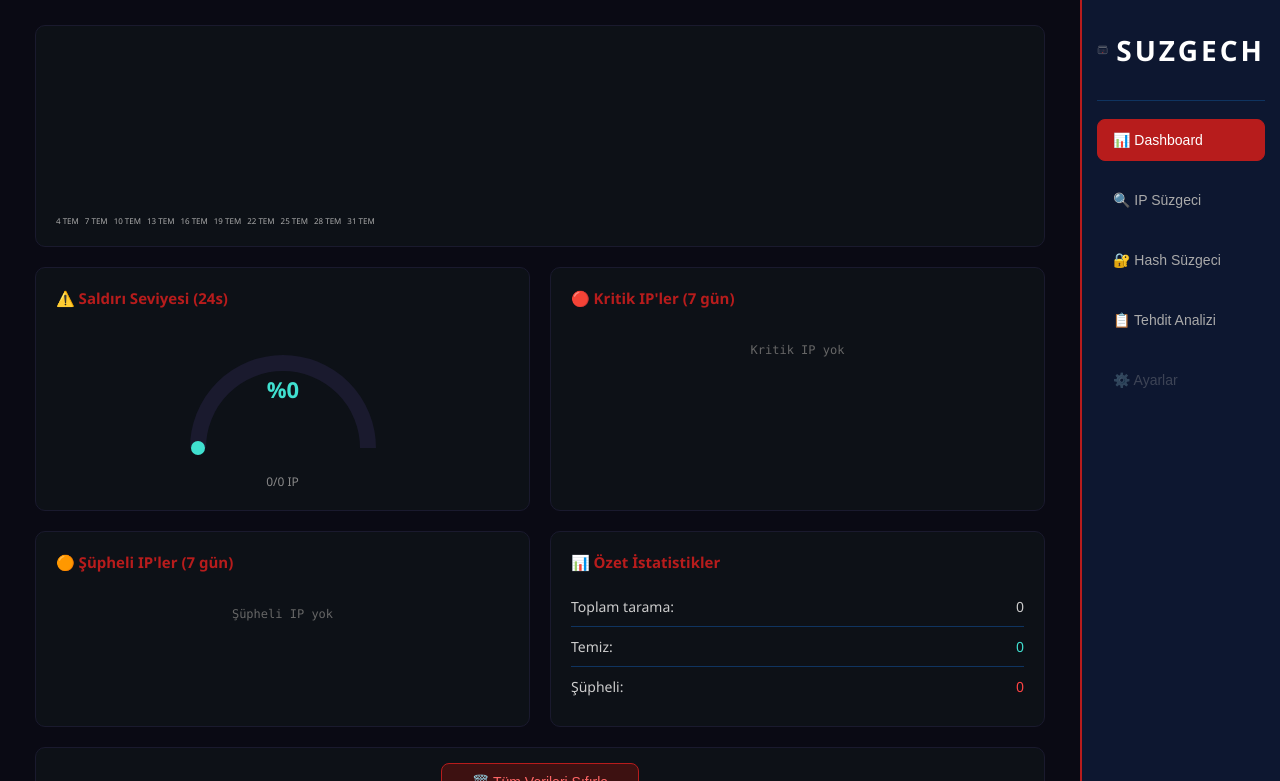
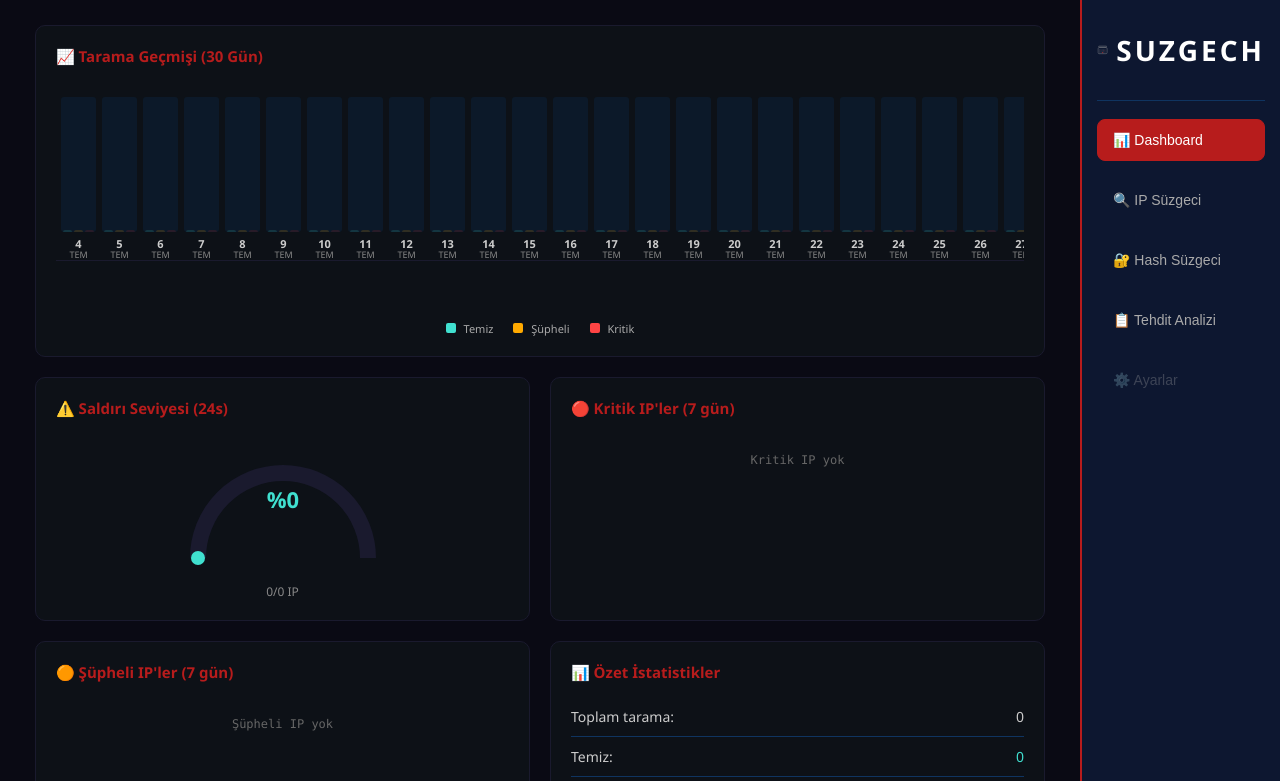
Before and after one commit to mhmtarikn-del/BloodEye, a website: page index.html in a window 1280 px wide. Both pictures are taken after a click on the button "📊 Dashboard". Shown: the top 781 px of the page. Drawn offline with nearby package versions, Linux system fonts and the light colour scheme.

Commit message:
v0.80 - G

```diff
--- a/script.js
+++ b/script.js
@@ -80,11 +80,16 @@
     aylikGrafikCiz(gecmis);
 }
 
+JavaScript
 function aylikGrafikCiz(gecmis) {
     const gunler = [];
     for (let i = 29; i >= 0; i--) {
         const gun = new Date(Date.now() - i * 24 * 60 * 60 * 1000);
-        gunler.push({ tarih: gun.getDate() + " " + gun.toLocaleDateString("tr-TR", { month: "short" }).toUpperCase(), tam: gun.toLocaleDateString("tr-TR") });
+        gunler.push({
+            gunSayi: gun.getDate(),
+            ayAd: gun.toLocaleDateString("tr-TR", { month: "short" }).toUpperCase(),
+            tam: gun.toLocaleDateString("tr-TR")
+        });
     }
 
     const veri = new Array(30).fill(0);
@@ -94,31 +99,40 @@
 
     gecmis.forEach(k => {
         const gunFarki = Math.floor((simdi - k.tarih) / (24 * 60 * 60 * 1000));
-        if (gunFarki < 30) {
+        if (gunFarki >= 0 && gunFarki < 30) {
             veri[29 - gunFarki]++;
             if (k.seviye === "supheli") supheliVeri[29 - gunFarki]++;
             if (k.seviye === "kritik") kritikVeri[29 - gunFarki]++;
         }
     });
 
-    const max = Math.max(...veri, 1);
-    const container = document.getElementById("chartHaftalik").parentElement;
-    let html = '<div style="display:flex; align-items:flex-end; gap:2px; height:180px; min-width:1000px;">';
+    const max = Math.max(...veri, 5); // Grafik tavanını normalize etmek için min max 5
+    const container = document.getElementById("chartHaftalik");
+
+    let html = '<div class="chart-30-container">';
 
     for (let i = 0; i < 30; i++) {
         const temiz = veri[i] - supheliVeri[i] - kritikVeri[i];
-        const supH = (supheliVeri[i] / max) * 140;
-        const kriH = (kritikVeri[i] / max) * 140;
-        const temH = (temiz / max) * 140;
 
-        html += `<div style="display:flex; flex-direction:column; align-items:center; gap:1px;" title="${gunler[i].tam} - Temiz:${temiz} Şüpheli:${supheliVeri[i]} Kritik:${kritikVeri[i]}">`;
-        html += `<div style="display:flex; gap:1px; align-items:flex-end; height:150px;">`;
-        if (temH > 0) html += `<div style="width:10px;height:${temH}px;background:#40e0d0;border-radius:2px 2px 0 0;"></div>`;
-        if (supH > 0) html += `<div style="width:10px;height:${supH}px;background:#ffaa00;border-radius:2px 2px 0 0;"></div>`;
-        if (kriH > 0) html += `<div style="width:10px;height:${kriH}px;background:#c62828;border-radius:2px 2px 0 0;"></div>`;
-        html += `</div>`;
-        if (i % 3 === 0) html += `<span style="font-size:8px;color:#aaa;">${gunler[i].tarih}</span>`;
-        html += `</div>`;
+        // Yükseklik hesaplaması (En az 2px referans çizgisi görünür)
+        const temH = Math.max((temiz / max) * 130, temiz > 0 ? 4 : 2);
+        const supH = Math.max((supheliVeri[i] / max) * 130, supheliVeri[i] > 0 ? 4 : 2);
+        const kriH = Math.max((kritikVeri[i] / max) * 130, kritikVeri[i] > 0 ? 4 : 2);
+
+        const tooltip = `${gunler[i].tam}&#10;🟢 Temiz: ${temiz}&#10;🟠 Şüpheli: ${supheliVeri[i]}&#10;🔴 Kritik: ${kritikVeri[i]}`;
+
+        html += `
+            <div class="chart-col" title="${tooltip}">
+                <div class="bars-track">
+                    <div class="bar bar-temiz" style="height:${temH}px; opacity:${temiz > 0 ? '1' : '0.15'};"></div>
+                    <div class="bar bar-supheli" style="height:${supH}px; opacity:${supheliVeri[i] > 0 ? '1' : '0.15'};"></div>
+                    <div class="bar bar-kritik" style="height:${kriH}px; opacity:${kritikVeri[i] > 0 ? '1' : '0.15'};"></div>
+                </div>
+                <div class="col-label">
+                    <span class="lbl-day">${gunler[i].gunSayi}</span>
+                    <span class="lbl-month">${gunler[i].ayAd}</span>
+                </div>
+            </div>`;
     }
 
     html += '</div>';
--- a/style.css
+++ b/style.css
@@ -125,24 +125,89 @@
 
 .db-genis { grid-column: 1 / -1; }
 
-/* Chart */
+/* Chart - 30 Günlük Grafik Bloğu */
 .chart-scroll-wrapper {
     width: 100%;
-    overflow-x: scroll;
+    overflow-x: auto;
     overflow-y: hidden;
-    height: 220px;
+    height: 230px;
     position: relative;
+    padding-bottom: 6px;
+    scrollbar-width: thin;
+    scrollbar-color: #0f3460 #0d1730;
 }
-.chart-scroll-wrapper canvas {
-    display: block;
-    height: 200px;
+
+.chart-30-container {
+    display: flex;
+    align-items: flex-end;
+    gap: 6px;
+    height: 180px;
+    min-width: 1240px;
+    padding: 10px 5px 0 5px;
+    border-bottom: 1px solid #1a1a2e;
+}
+
+.chart-col {
+    flex: 0 0 35px;
+    display: flex;
+    flex-direction: column;
+    align-items: center;
+    gap: 6px;
+    cursor: pointer;
+    transition: background 0.2s;
+    border-radius: 4px 4px 0 0;
+    padding-top: 4px;
+}
+
+.chart-col:hover {
+    background: #16213e;
+}
+
+.bars-track {
+    display: flex;
+    align-items: flex-end;
+    justify-content: center;
+    gap: 2px;
+    width: 100%;
+    height: 135px;
+    background: rgba(15, 52, 96, 0.25);
+    border-radius: 3px;
+    padding: 0 2px;
+}
+
+.bar {
+    flex: 1;
+    border-radius: 2px 2px 0 0;
+    transition: height 0.3s ease, opacity 0.3s ease;
+}
+
+.bar-temiz   { background: #40e0d0; }
+.bar-supheli { background: #ffaa00; }
+.bar-kritik  { background: #c62828; }
+
+.col-label {
+    display: flex;
+    flex-direction: column;
+    align-items: center;
+    line-height: 1.1;
+}
+
+.lbl-day {
+    font-size: 11px;
+    font-weight: bold;
+    color: #ccc;
+}
+
+.lbl-month {
+    font-size: 9px;
+    color: #888;
 }
 
 .chart-legend {
     display: flex;
     gap: 20px;
     justify-content: center;
-    margin-top: 8px;
+    margin-top: 10px;
     font-size: 11px;
     color: #aaa;
 }
```
